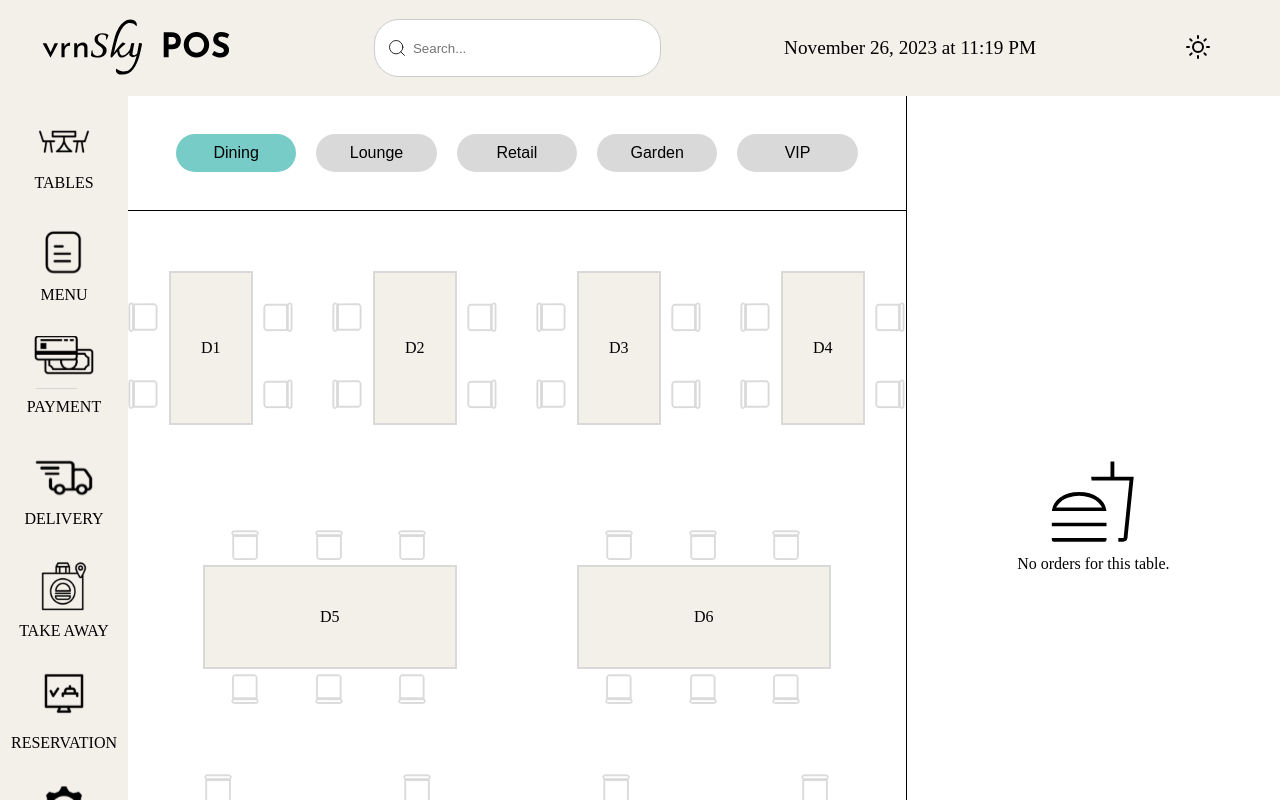
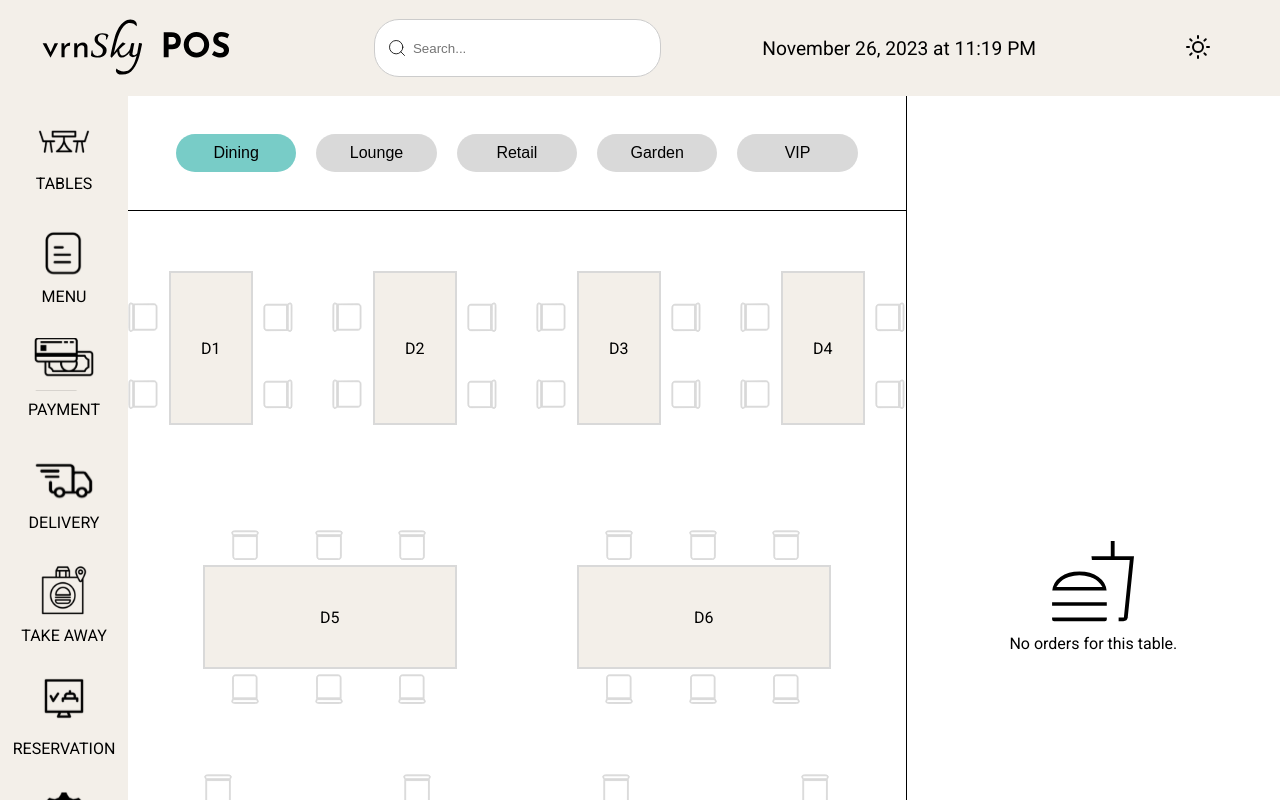
Before and after one commit to mirmanoov/pos-v3, a Vue app: page /order in a window 1280 px wide. Shown: the top 800 px of the page. Built offline with nearby package versions, Linux system fonts and the light colour scheme.

Commit message:
add changes

```diff
--- a/src/App.vue
+++ b/src/App.vue
@@ -76,8 +76,10 @@
 </script>
 
 <style>
+@import url("https://fonts.googleapis.com/css2?family=Roboto:wght@400;700&display=swap");
 body {
   margin: 0;
+  font-family: "Roboto", sans-serif;
 }
 
 .mains {
--- a/src/components/order.vue
+++ b/src/components/order.vue
@@ -172,7 +172,7 @@
   display: flex !important;
   flex-direction: column !important; /* Stacks children vertically */
   padding: 20px;
-  height: 100vh;
+  min-height: 120vh;
   background-color: var(--active-color);
   border-radius: none !important;
   box-shadow: none !important;
@@ -185,7 +185,7 @@
   background-color: #484444;
   border-radius: none !important;
   box-shadow: none !important;
-  height: 100vh;
+  min-height: 120vh;
 }
 
 .order-summary h3 {
--- a/src/components/payment.vue
+++ b/src/components/payment.vue
@@ -323,7 +323,7 @@
   display: flex;
   justify-content: space-between;
   color: var(--text-color);
-  min-height: 100vh;
+  min-height: 120vh;
 }
 
 .payableAmount {
```
